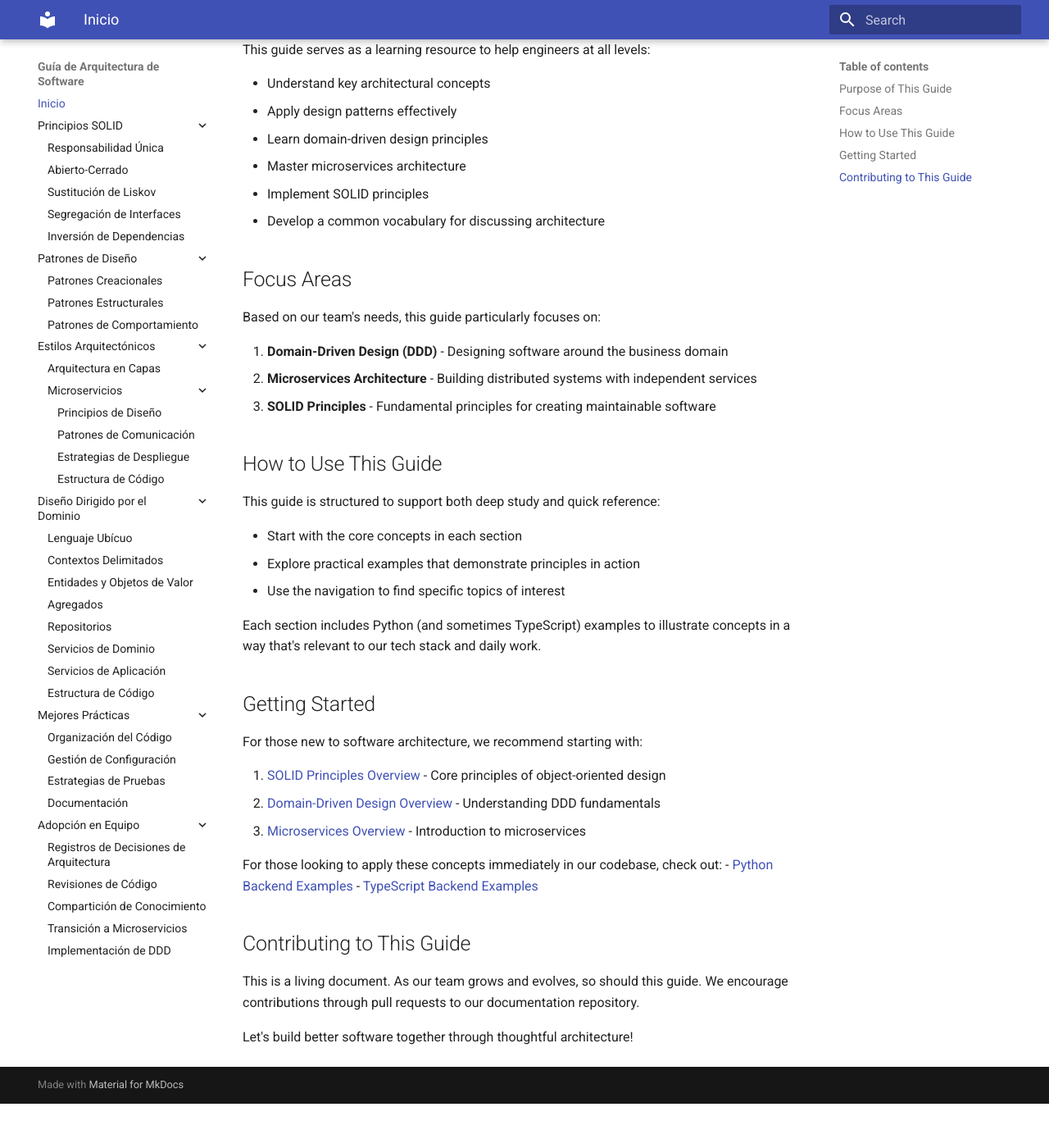
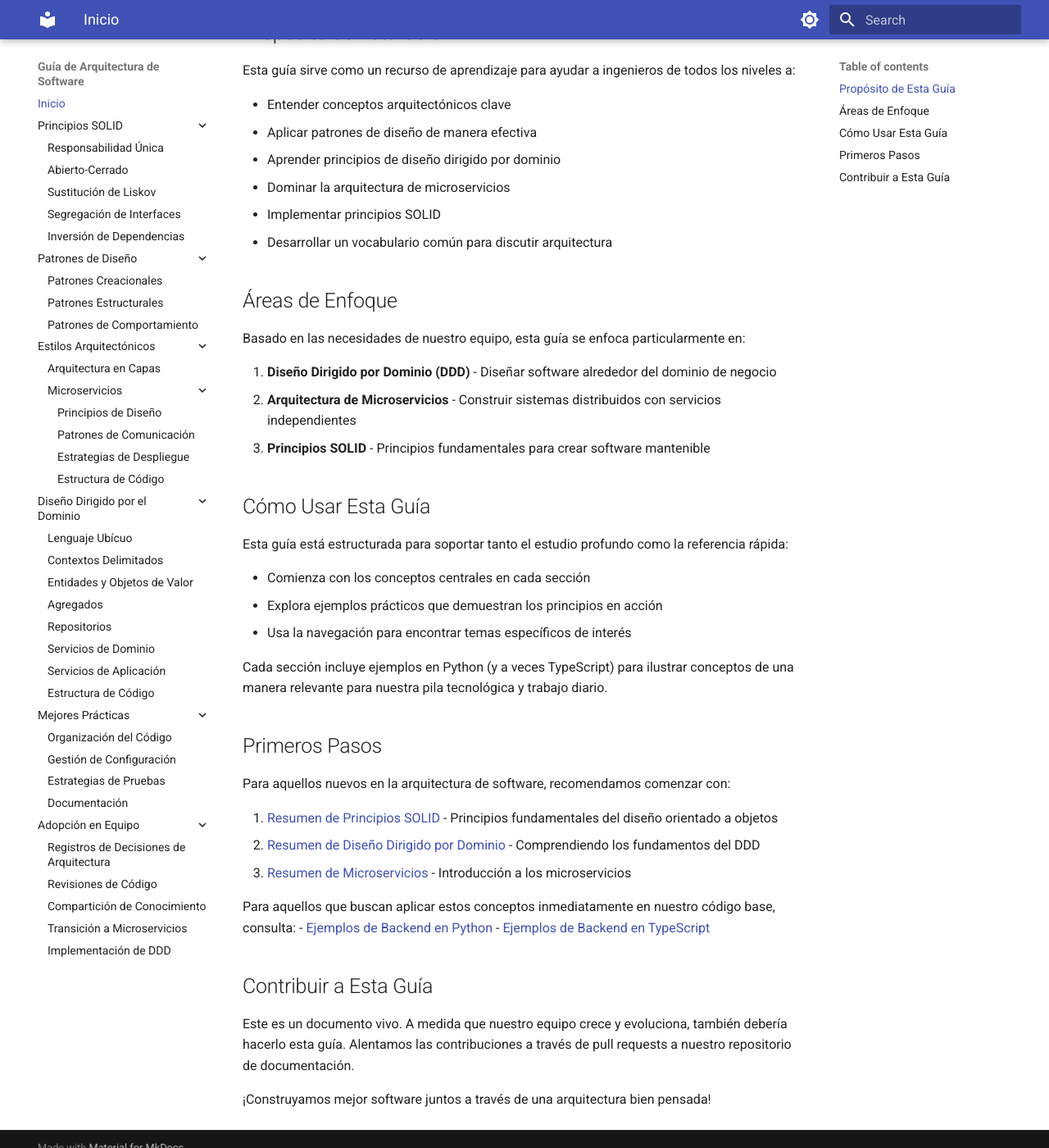
Before and after one commit to aialphanovatide/software-architecture-guide, an MkDocs documentation site: the page built from docs/index.md, in a window 1280 px wide and 1400 px high, scrolled down 274 px. Shown: the whole window at 82% size. Built offline with MkDocs 1.6.1 and Material for MkDocs 9.7.7, drawn with Linux system fonts in a browser that asks for light colours; before the commit the page ends 1620 px from its top, so only the background shows below that; some of the changed text lies outside the part shown.

Commit message:
Enhance mkdocs documentation with Spanish translations for the software architecture guide, including sections on purpose, focus areas, usage, and getting started. Implement light and dark mode palette toggles in mkdocs configuration for improved user experience.

```diff
--- a/docs/index.md
+++ b/docs/index.md
@@ -1,50 +1,50 @@
-# Software Architecture Guide
+# Guía de Arquitectura de Software
 
-Welcome to our comprehensive guide on software architecture. This resource is designed to help our team develop a shared understanding of architectural principles, patterns, and best practices.
+Bienvenido a nuestra guía integral sobre arquitectura de software. Este recurso está diseñado para ayudar a nuestro equipo a desarrollar un entendimiento compartido de los principios arquitectónicos, patrones y mejores prácticas.
 
-## Purpose of This Guide
+## Propósito de Esta Guía
 
-This guide serves as a learning resource to help engineers at all levels:
+Esta guía sirve como un recurso de aprendizaje para ayudar a ingenieros de todos los niveles a:
 
-- Understand key architectural concepts
-- Apply design patterns effectively
-- Learn domain-driven design principles
-- Master microservices architecture
-- Implement SOLID principles
-- Develop a common vocabulary for discussing architecture
+- Entender conceptos arquitectónicos clave
+- Aplicar patrones de diseño de manera efectiva
+- Aprender principios de diseño dirigido por dominio
+- Dominar la arquitectura de microservicios
+- Implementar principios SOLID
+- Desarrollar un vocabulario común para discutir arquitectura
 
-## Focus Areas
+## Áreas de Enfoque
 
-Based on our team's needs, this guide particularly focuses on:
+Basado en las necesidades de nuestro equipo, esta guía se enfoca particularmente en:
 
-1. **Domain-Driven Design (DDD)** - Designing software around the business domain
-2. **Microservices Architecture** - Building distributed systems with independent services
-3. **SOLID Principles** - Fundamental principles for creating maintainable software
+1. **Diseño Dirigido por Dominio (DDD)** - Diseñar software alrededor del dominio de negocio
+2. **Arquitectura de Microservicios** - Construir sistemas distribuidos con servicios independientes
+3. **Principios SOLID** - Principios fundamentales para crear software mantenible
 
-## How to Use This Guide
+## Cómo Usar Esta Guía
 
-This guide is structured to support both deep study and quick reference:
+Esta guía está estructurada para soportar tanto el estudio profundo como la referencia rápida:
 
-- Start with the core concepts in each section
-- Explore practical examples that demonstrate principles in action
-- Use the navigation to find specific topics of interest
+- Comienza con los conceptos centrales en cada sección
+- Explora ejemplos prácticos que demuestran los principios en acción
+- Usa la navegación para encontrar temas específicos de interés
 
-Each section includes Python (and sometimes TypeScript) examples to illustrate concepts in a way that's relevant to our tech stack and daily work.
+Cada sección incluye ejemplos en Python (y a veces TypeScript) para ilustrar conceptos de una manera relevante para nuestra pila tecnológica y trabajo diario.
 
-## Getting Started
+## Primeros Pasos
 
-For those new to software architecture, we recommend starting with:
+Para aquellos nuevos en la arquitectura de software, recomendamos comenzar con:
 
-1. [SOLID Principles Overview](solid/index.md) - Core principles of object-oriented design
-2. [Domain-Driven Design Overview](ddd/index.md) - Understanding DDD fundamentals
-3. [Microservices Overview](architecture/microservices/index.md) - Introduction to microservices
+1. [Resumen de Principios SOLID](solid/index.md) - Principios fundamentales del diseño orientado a objetos
+2. [Resumen de Diseño Dirigido por Dominio](ddd/index.md) - Comprendiendo los fundamentos del DDD
+3. [Resumen de Microservicios](architecture/microservices/index.md) - Introducción a los microservicios
 
-For those looking to apply these concepts immediately in our codebase, check out:
-- [Python Backend Examples](examples/python-backend.md)
-- [TypeScript Backend Examples](examples/typescript-backend.md)
+Para aquellos que buscan aplicar estos conceptos inmediatamente en nuestro código base, consulta:
+- [Ejemplos de Backend en Python](examples/python-backend.md)
+- [Ejemplos de Backend en TypeScript](examples/typescript-backend.md)
 
-## Contributing to This Guide
+## Contribuir a Esta Guía
 
-This is a living document. As our team grows and evolves, so should this guide. We encourage contributions through pull requests to our documentation repository.
+Este es un documento vivo. A medida que nuestro equipo crece y evoluciona, también debería hacerlo esta guía. Alentamos las contribuciones a través de pull requests a nuestro repositorio de documentación.
 
-Let's build better software together through thoughtful architecture!
+¡Construyamos mejor software juntos a través de una arquitectura bien pensada!
--- a/mkdocs.yml
+++ b/mkdocs.yml
@@ -5,8 +5,22 @@ site_author: David R.
 theme:
   name: material
   palette:
-    primary: indigo
-    accent: indigo
+    # Palette toggle for light mode
+    - media: "(prefers-color-scheme: light)"
+      scheme: default
+      primary: indigo
+      accent: indigo
+      toggle:
+        icon: material/brightness-7
+        name: Cambiar a modo oscuro
+    # Palette toggle for dark mode
+    - media: "(prefers-color-scheme: dark)"
+      scheme: slate
+      primary: indigo
+      accent: indigo
+      toggle:
+        icon: material/brightness-4
+        name: Cambiar a modo claro
   features:
     - navigation.instant
     - navigation.tracking
```
